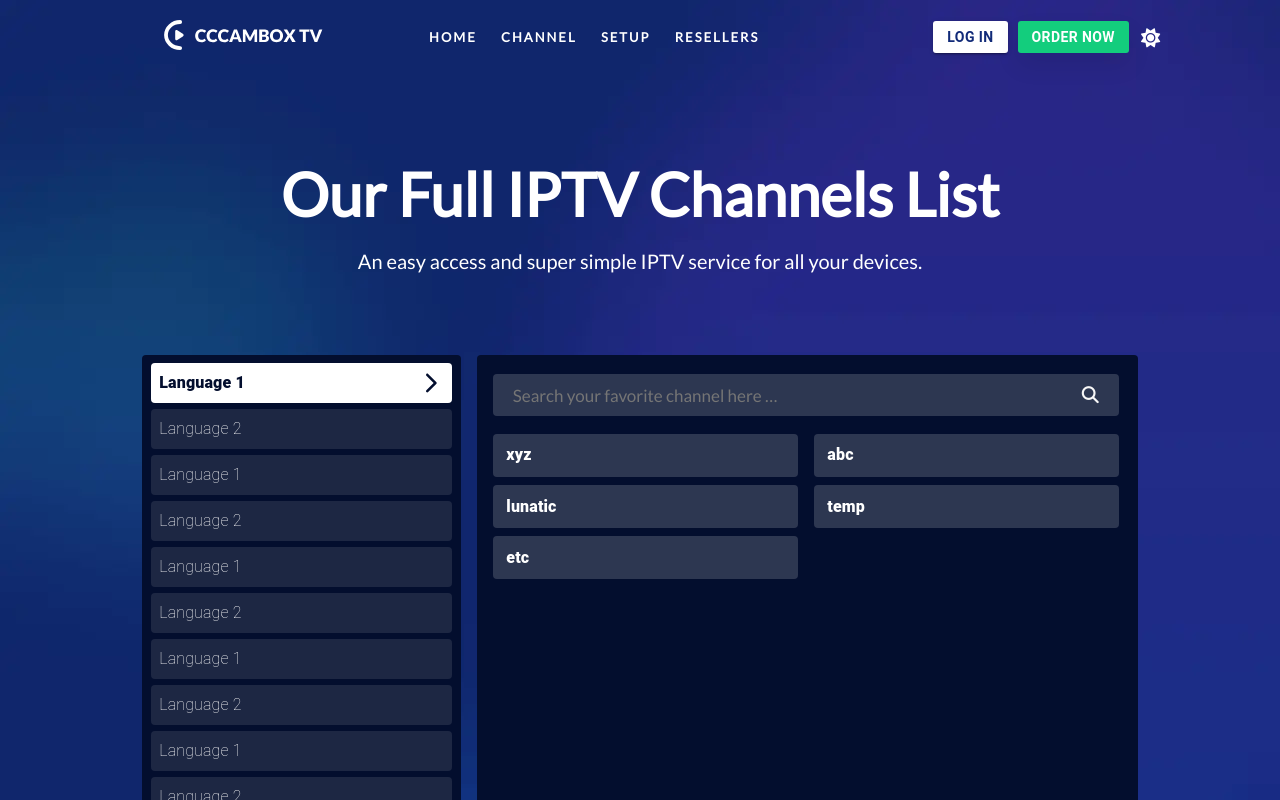
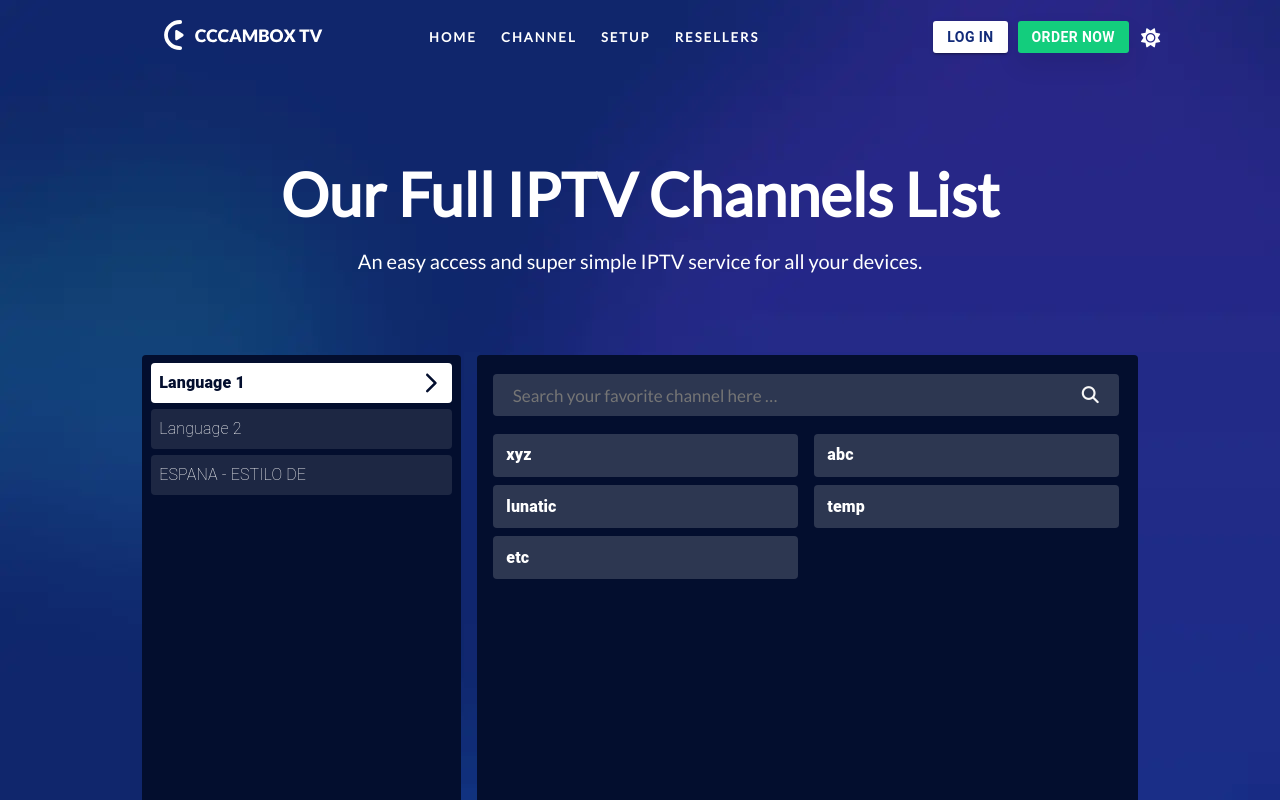
Before and after one commit to Arsalanbashir831/MTV, a React (Create React App) app in the folder my-app/: page /Channel in a window 1280 px wide. Shown: the top 800 px of the page. Built offline with nearby package versions, Linux system fonts and the light colour scheme; a web font is replaced by a local one.

Commit message:
Added proper languages

```diff
--- a/my-app/src/Data/Languages.js
+++ b/my-app/src/Data/Languages.js
@@ -1,36 +1,4 @@
 export const Languages = [
-    "Language 1",
-    "Language 2",
-    "Language 1",
-    "Language 2",
-    "Language 1",
-    "Language 2",
-    "Language 1",
-    "Language 2",
-    "Language 1",
-    "Language 2",
-    "Language 1",
-    "Language 2",
-    "Language 1",
-    "Language 2",
-    "Language 1",
-    "Language 2",
-    "Language 1",
-    "Language 2",
-    "Language 1",
-    "Language 2",
-    "Language 1",
-    "Language 2",
-    "Language 1",
-    "Language 2",
-    "Language 1",
-    "Language 2",
-    "Language 1",
-    "Language 2",
-    "Language 1",
-    "Language 2",
-    "Language 1",
-    "Language 2",
     "Language 1",
     "Language 2",
     "ESPANA - ESTILO DE "
```
